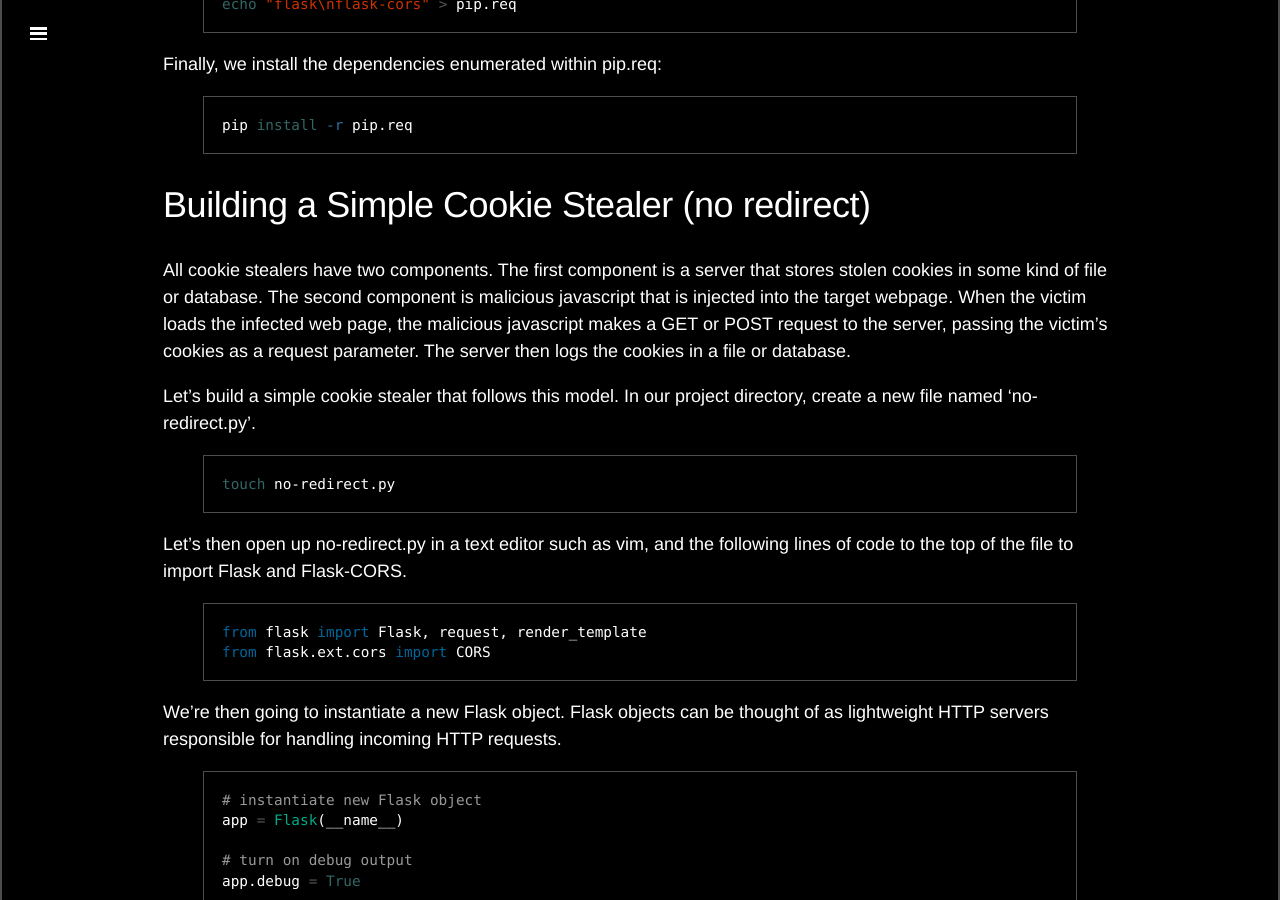
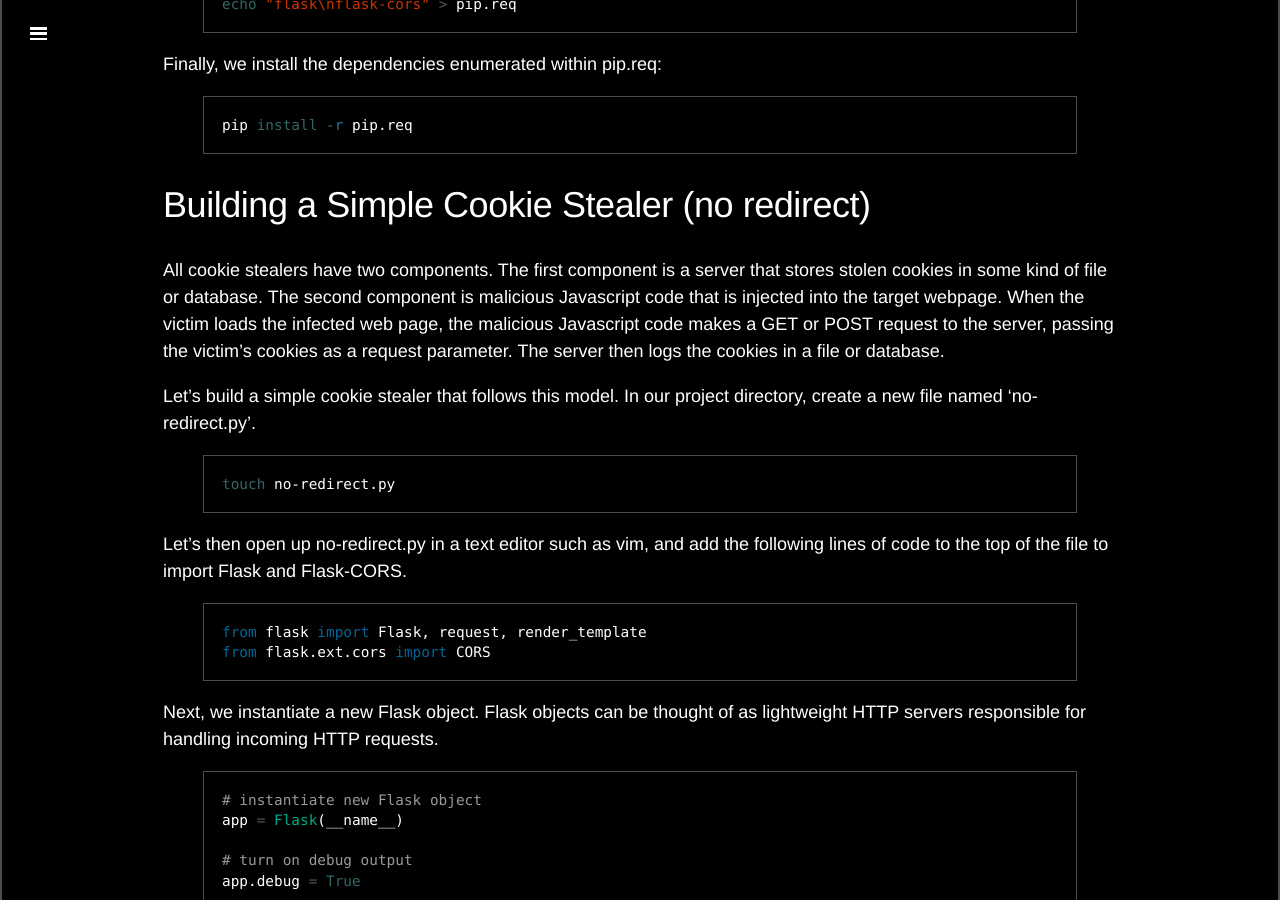
Before and after one commit to s0lst1c3/s0lst1c3.github.io, a Jekyll site: the page built from _posts/2016-04-19-xss-session-hijacking-i.md, in a window 1280 px wide and 900 px high, scrolled down 1461 px. Built offline with Jekyll 4.4.1, drawn with Linux system fonts in a browser that asks for light colours; Markdown is read by kramdown in place of the engine named in the settings; comment, search, counter and statistics services are not loaded; some of the changed text lies outside the part shown.

Commit message:
fixing readme

```diff
--- a/_posts/2016-04-19-xss-session-hijacking-i.md
+++ b/_posts/2016-04-19-xss-session-hijacking-i.md
@@ -63,7 +63,7 @@ pip install -r pip.req
 
 # Building a Simple Cookie Stealer (no redirect)
 
-All cookie stealers have two components. The first component is a server that stores stolen cookies in some kind of file or database. The second component is malicious javascript that is injected into the target webpage. When the victim loads the infected web page, the malicious javascript makes a GET or POST request to the server, passing the victim’s  cookies as a request parameter. The server then logs the cookies in a file or database.
+All cookie stealers have two components. The first component is a server that stores stolen cookies in some kind of file or database. The second component is malicious Javascript code that is injected into the target webpage. When the victim loads the infected web page, the malicious Javascript code makes a GET or POST request to the server, passing the victim’s  cookies as a request parameter. The server then logs the cookies in a file or database.
 
 Let's build a simple cookie stealer that follows this model. In our project directory, create a new file named 'no-redirect.py'.
 
@@ -73,7 +73,7 @@ touch no-redirect.py
 
 {% endhighlight %}
 
-Let's then open up no-redirect.py in a text editor such as vim, and the following lines of code to the top of the file to import Flask and Flask-CORS.
+Let's then open up no-redirect.py in a text editor such as vim, and add the following lines of code to the top of the file to import Flask and Flask-CORS.
 
 
 {% highlight python %}
@@ -82,7 +82,7 @@ from flask.ext.cors import CORS
 
 {% endhighlight %}
 
-We're then going to instantiate a new Flask object. Flask objects can be thought of as lightweight HTTP servers responsible for handling incoming HTTP requests.
+Next, we instantiate a new Flask object. Flask objects can be thought of as lightweight HTTP servers responsible for handling incoming HTTP requests.
 
 {% highlight python %}
 
```
Also changed, not shown: other parts of _posts/2016-04-19-xss-session-hijacking-i.md (+1 -1 lines).
